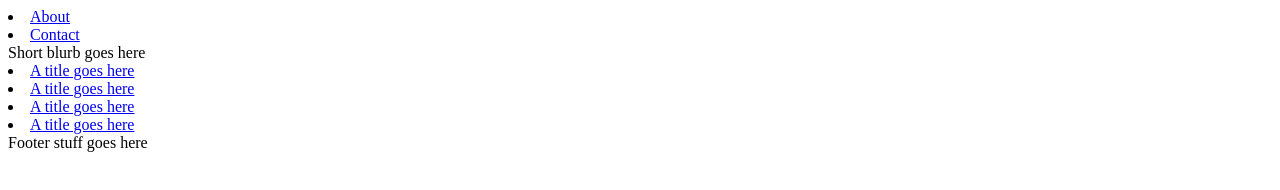
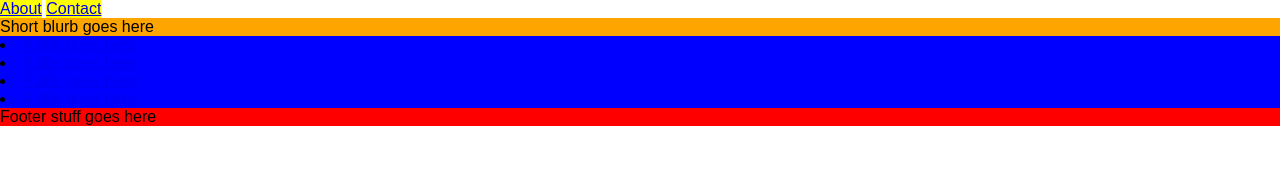
Before and after one commit to thyrusg/thyrusgorges, a plain HTML site: page index.html in a window 1280 px wide. Drawn offline with Linux system fonts and the light colour scheme.

Commit message:
Added links to CSS files

```diff
--- a/index.html
+++ b/index.html
@@ -2,6 +2,8 @@
 	<head>
 		<title> Thyrus Gorges </title>
 		<meta charset="UTF-8" />
+		<link rel="stylesheet" type="text/css" href="css/normalize.css" />
+		<link rel="stylesheet" type="text/css" href="css/main.css" />
 		<meta name="viewport" content="initial-scale=1">
 	</head>
 
```
